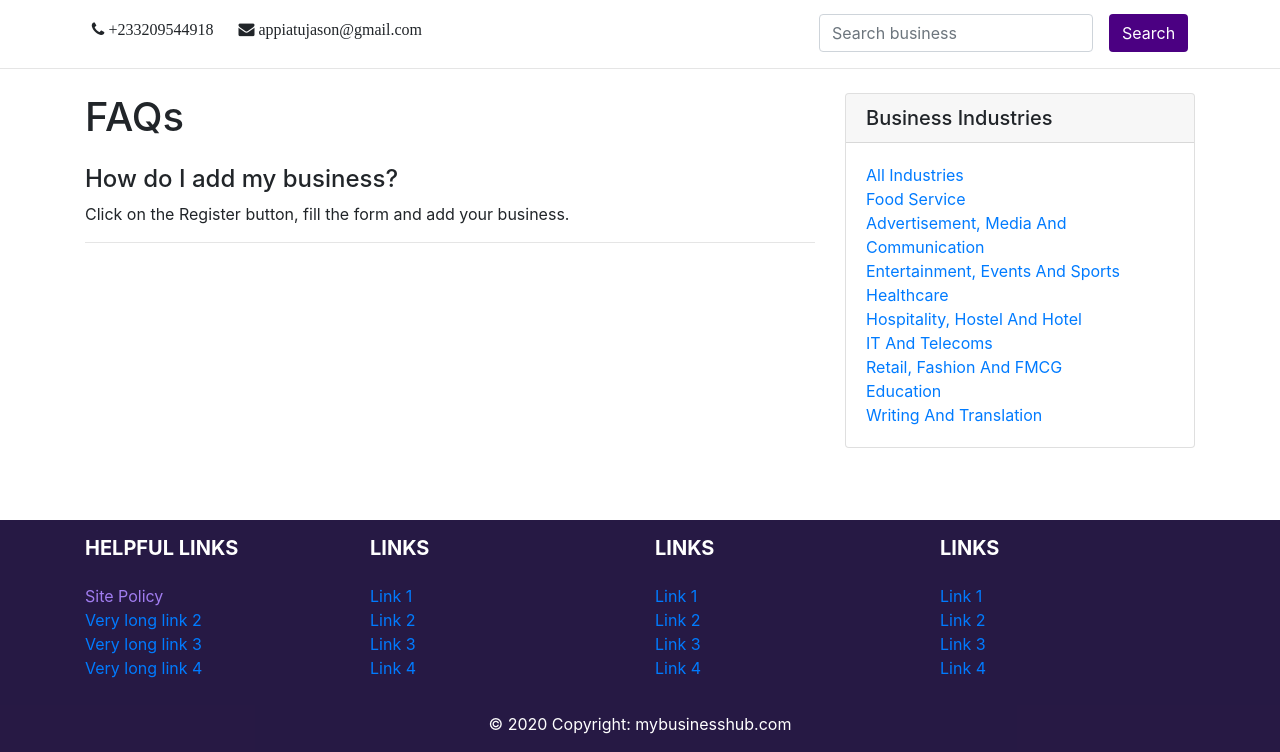
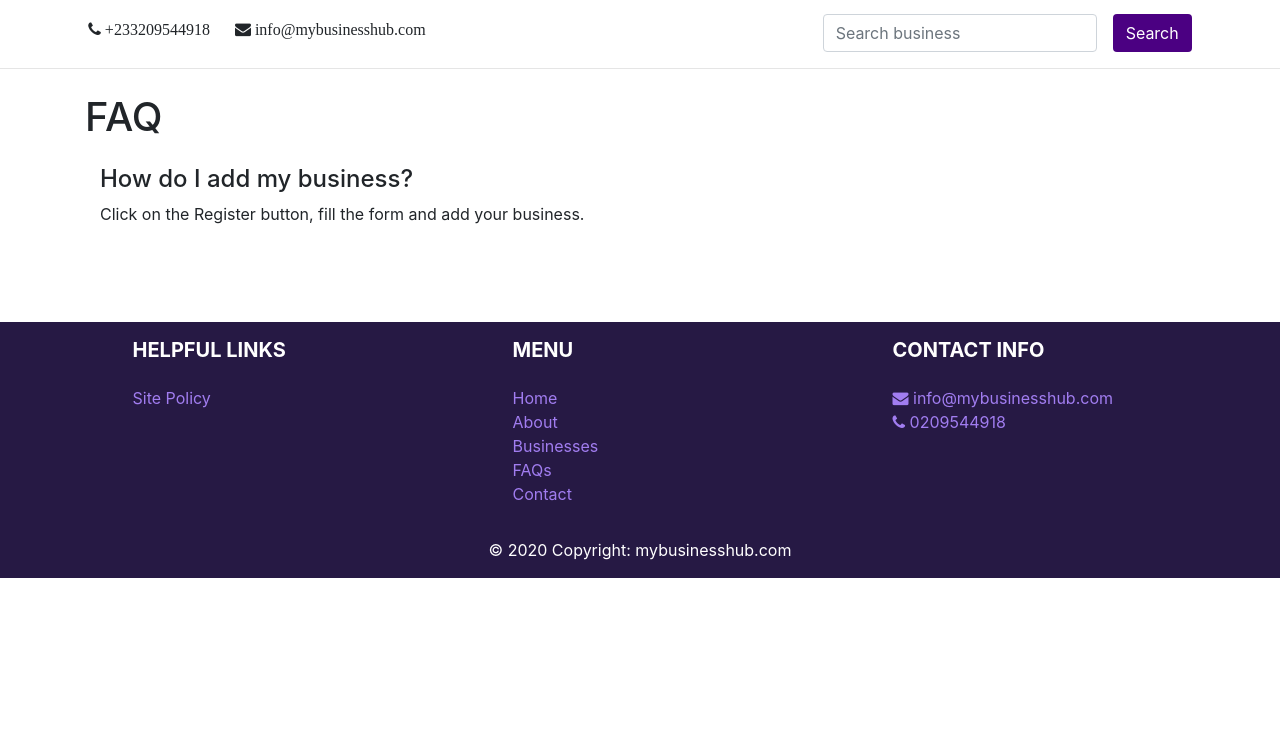
Before and after one commit to Jason-bolt/myBusinessHub, a PHP site: page /faq.php in a window 1280 px wide. Shown: the part 58-810 px from the top of the page. After the commit the page ends 636 px from the top, so only its background shows below. Run offline with PHP 8.4, Linux system fonts and the light colour scheme.

Commit message:
Updating footer and adding not found page

```diff
--- a/about.php
+++ b/about.php
@@ -4,7 +4,7 @@
   include('includes/db/db.php');
   include('includes/functions/functions.php');
 
-  $page = 'contact';
+  $page = 'about';
   // Determining the header based on login status
   if (owner_logged_in()) {
     include('includes/layouts/business_header.php');
--- a/faq.php
+++ b/faq.php
@@ -20,22 +20,19 @@
 
     <div class="row">
 
-      <!-- Blog Entries Column -->
-      <div class="col-md-8">
+      <div class="container">
+        <h1 class="my-4">FAQ</h1>
 
-        <h1 class="my-4">FAQs</h1>
+        <div class="container mb-5">
 
-        <h4>How do I add my business?</h4>
-        <p>
-          Click on the Register button, fill the form and add your business.
-        </p>
+          <h4>How do I add my business?</h4>
+          <p>
+            Click on the Register button, fill the form and add your business.
+          </p>
 
-        <hr />
+        </div>
 
       </div>
-
-      <!-- Sidebar Widgets Column -->
-      <?php include('includes/layouts/side_bar.php'); ?>
 
     </div>
     <!-- /.row -->
--- a/includes/layouts/footer.php
+++ b/includes/layouts/footer.php
@@ -18,14 +18,34 @@
           <li>
             <a href="#!" style="color: #A17DF0;">Site Policy</a>
           </li>
+        </ul>
+
+      </div>
+      <!-- Grid column -->
+
+      <hr class="clearfix w-100 d-md-none">
+
+      <!-- Grid column -->
+      <div class="col-md-3 mx-auto">
+
+        <!-- Links -->
+        <h5 class="font-weight-bold text-uppercase mt-3 mb-4">Menu</h5>
+
+        <ul class="list-unstyled">
           <li>
-            <a href="#!">Very long link 2</a>
+            <a href="index.php" style="color: #A17DF0;">Home</a>
           </li>
           <li>
-            <a href="#!">Very long link 3</a>
+            <a href="about.php" style="color: #A17DF0;">About</a>
           </li>
           <li>
-            <a href="#!">Very long link 4</a>
+            <a href="businesses.php" style="color: #A17DF0;">Businesses</a>
+          </li>
+          <li>
+            <a href="faq.php" style="color: #A17DF0;">FAQs</a>
+          </li>
+          <li>
+            <a href="contact.php" style="color: #A17DF0;">Contact</a>
           </li>
         </ul>
 
@@ -38,72 +58,14 @@
       <div class="col-md-3 mx-auto">
 
         <!-- Links -->
-        <h5 class="font-weight-bold text-uppercase mt-3 mb-4">Links</h5>
+        <h5 class="font-weight-bold text-uppercase mt-3 mb-4">Contact Info</h5>
 
         <ul class="list-unstyled">
-          <li>
-            <a href="#!">Link 1</a>
+          <li style="color: #A17DF0;">
+            <i class="fa fa-envelope"></i> info@mybusinesshub.com
           </li>
-          <li>
-            <a href="#!">Link 2</a>
-          </li>
-          <li>
-            <a href="#!">Link 3</a>
-          </li>
-          <li>
-            <a href="#!">Link 4</a>
-          </li>
-        </ul>
-
-      </div>
-      <!-- Grid column -->
-
-      <hr class="clearfix w-100 d-md-none">
-
-      <!-- Grid column -->
-      <div class="col-md-3 mx-auto">
-
-        <!-- Links -->
-        <h5 class="font-weight-bold text-uppercase mt-3 mb-4">Links</h5>
-
-        <ul class="list-unstyled">
-          <li>
-            <a href="#!">Link 1</a>
-          </li>
-          <li>
-            <a href="#!">Link 2</a>
-          </li>
-          <li>
-            <a href="#!">Link 3</a>
-          </li>
-          <li>
-            <a href="#!">Link 4</a>
-          </li>
-        </ul>
-
-      </div>
-      <!-- Grid column -->
-
-      <hr class="clearfix w-100 d-md-none">
-
-      <!-- Grid column -->
-      <div class="col-md-3 mx-auto">
-
-        <!-- Links -->
-        <h5 class="font-weight-bold text-uppercase mt-3 mb-4">Links</h5>
-
-        <ul class="list-unstyled">
-          <li>
-            <a href="#!">Link 1</a>
-          </li>
-          <li>
-            <a href="#!">Link 2</a>
-          </li>
-          <li>
-            <a href="#!">Link 3</a>
-          </li>
-          <li>
-            <a href="#!">Link 4</a>
+          <li style="color: #A17DF0;">
+            <i class="fa fa-phone"></i> 0209544918
           </li>
         </ul>
 
--- a/includes/layouts/header.php
+++ b/includes/layouts/header.php
@@ -180,7 +180,7 @@
       <div class="mr-5" style="padding-right: 30%;">
         <i class="fa fa-phone"> +233209544918</i>
         &emsp;
-        <i class="fa fa-envelope"> appiatujason@gmail.com</i>
+        <i class="fa fa-envelope"> info@mybusinesshub.com</i>
       </div>
       <div class="form-group mx-sm-3 mt-2">
         <input type="text" class="form-control" id="search_query" name="search_query" placeholder="Search business">
```
Also changed, not shown: 404page.php (added, +44 -0 lines), .htaccess (added), img/404.png (added).
